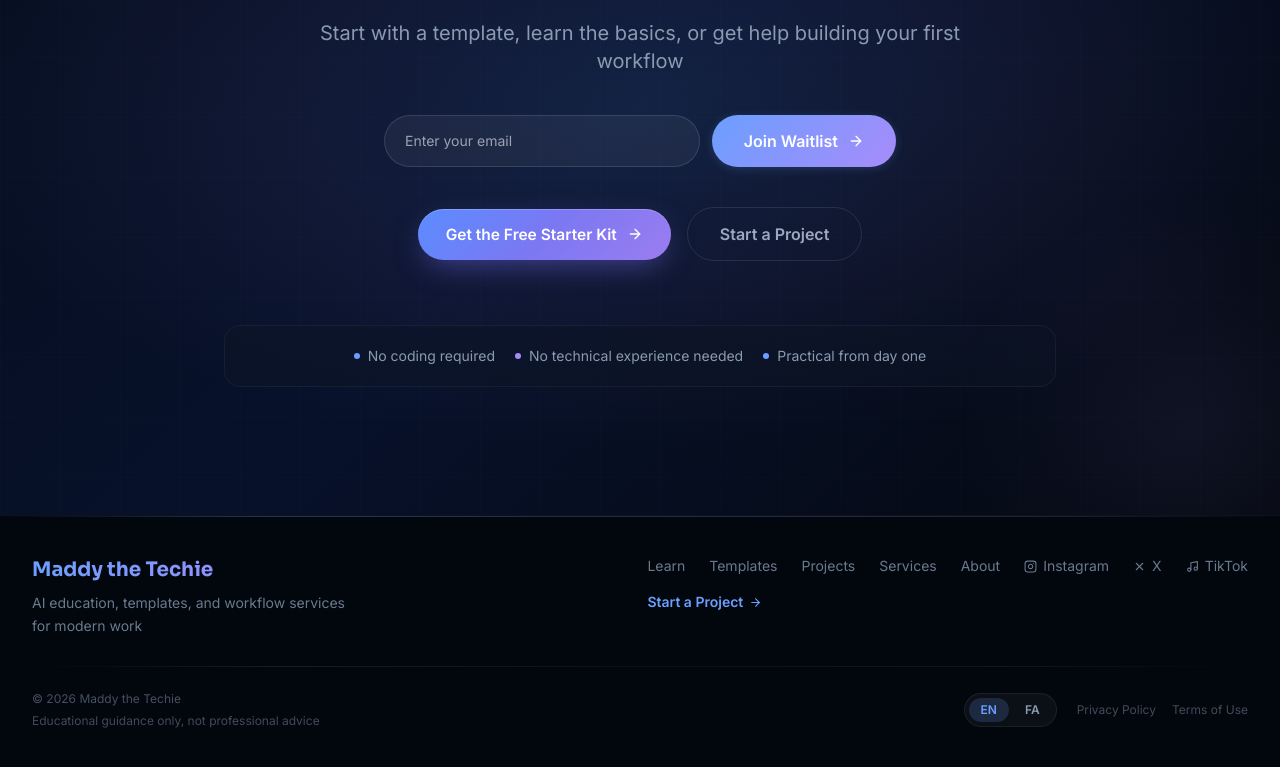
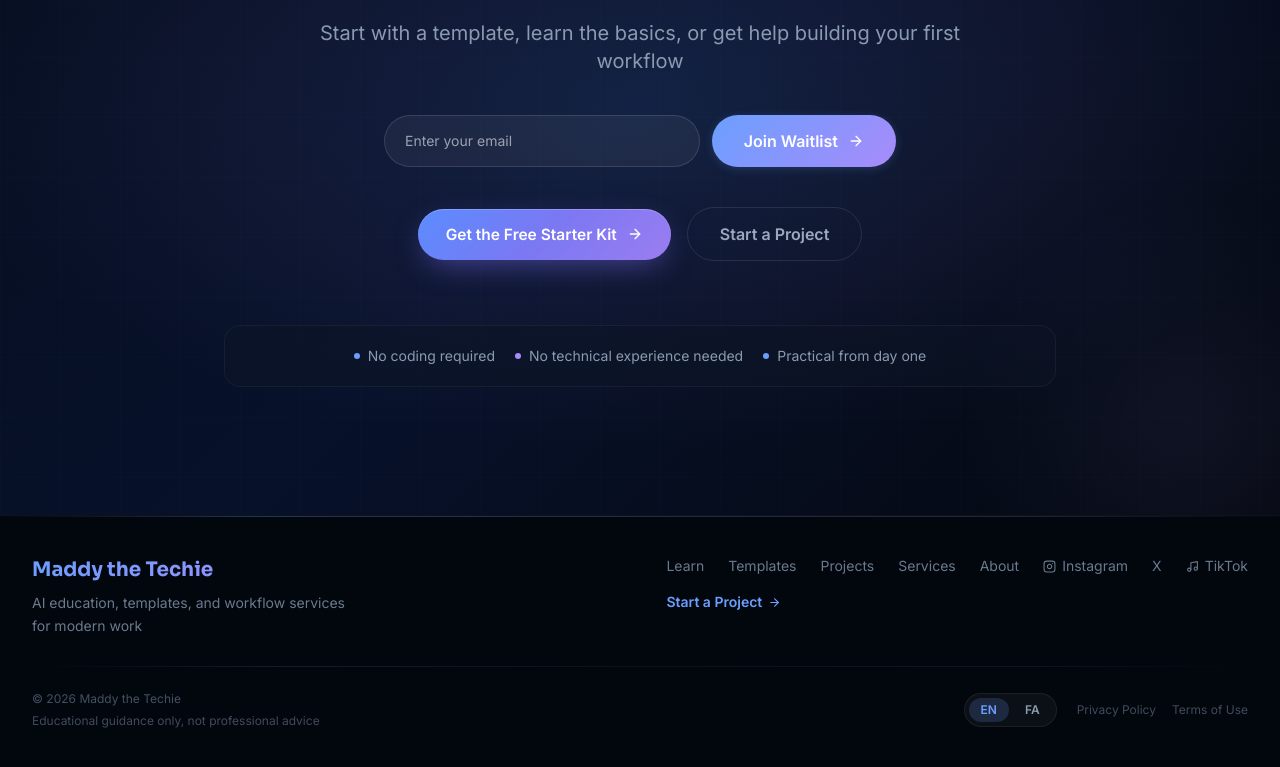
Before and after one commit to maddyzohadi/maddy-techie-website, a Next.js app: page /collaborate in a window 1280 px wide. Shown: the part 11145-11912 px from the top of the page. Built offline with nearby package versions, Linux system fonts and the light colour scheme.

Commit message:
Fix X footer link display

```diff
--- a/components/Footer.tsx
+++ b/components/Footer.tsx
@@ -90,23 +90,9 @@ export default async function Footer() {
                 href="https://x.com/maddythetechie"
                 target="_blank"
                 rel="noopener noreferrer"
-                className="font-body text-sm inline-flex items-center gap-1.5 transition-colors duration-200 hover:text-soft-white"
+                className="font-body text-sm transition-colors duration-200 hover:text-soft-white"
                 style={{ color: 'var(--color-text-muted)' }}
               >
-                <svg
-                  width="13"
-                  height="13"
-                  viewBox="0 0 24 24"
-                  fill="none"
-                  stroke="currentColor"
-                  strokeWidth="2"
-                  strokeLinecap="round"
-                  strokeLinejoin="round"
-                  aria-hidden="true"
-                >
-                  <line x1="18" y1="6" x2="6" y2="18" />
-                  <line x1="6" y1="6" x2="18" y2="18" />
-                </svg>
                 {t('x')}
               </a>
               <a
```
